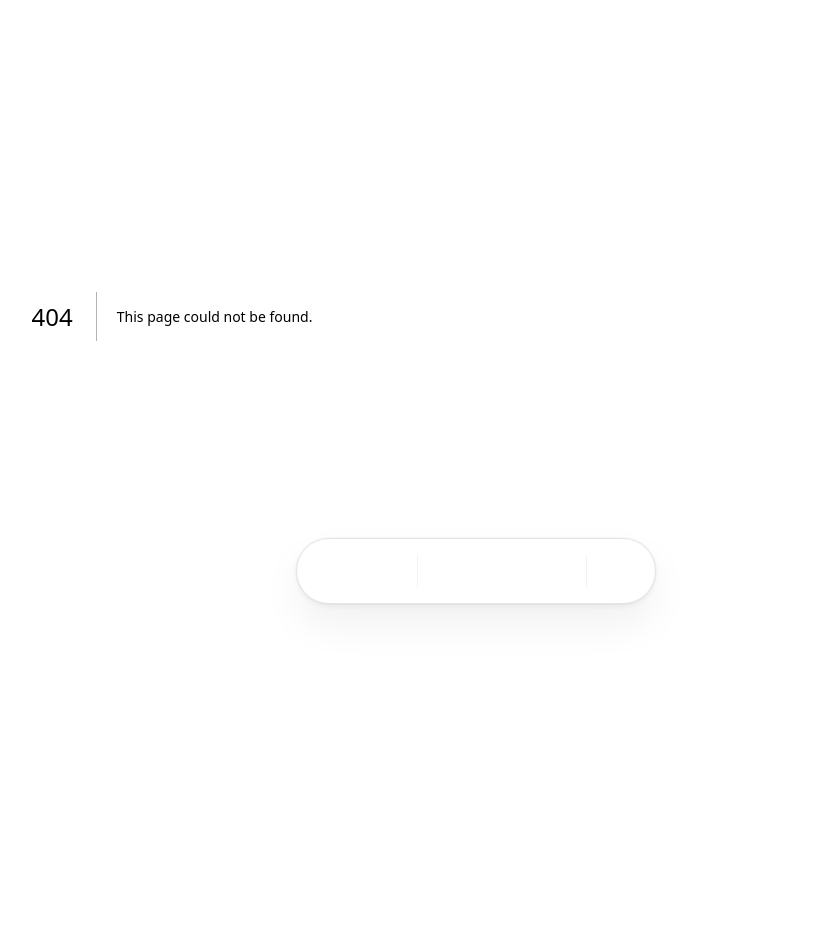
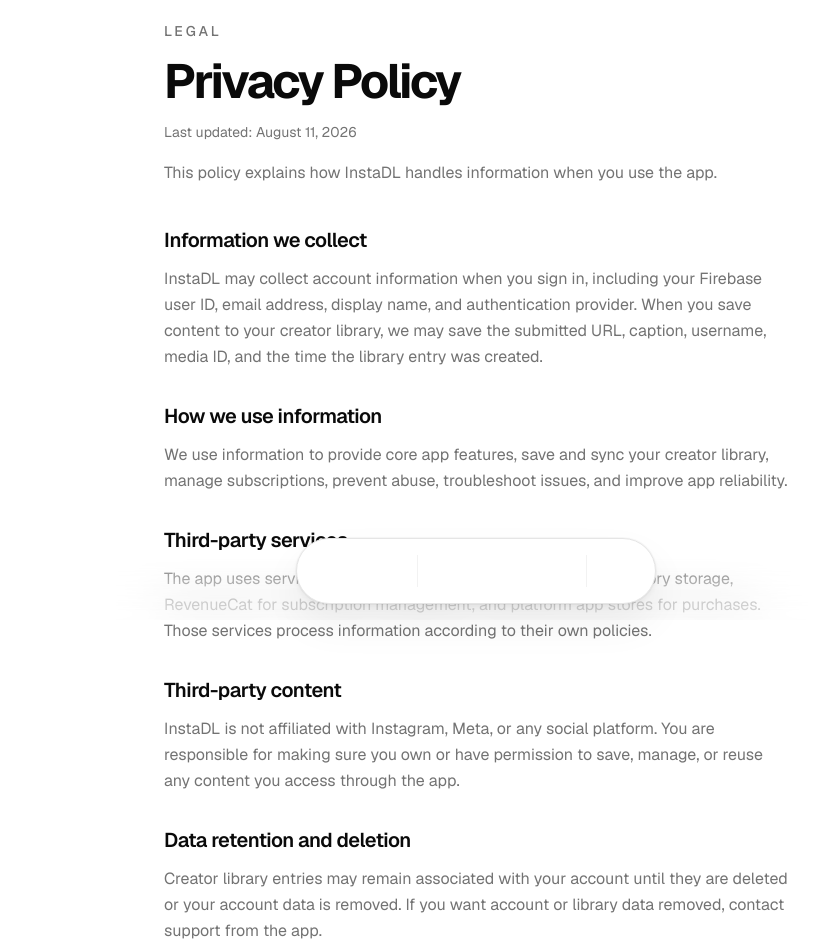
Before and after one commit to george-garzon/portfolio-next-js, a Next.js app in the folder ui/: page /apps/instadl/privacy in a window 1280 px wide. Before the commit this address had no page. Shown: the part 180-1132 px from the top of the page, without its empty margins (164-982 px from the left). Before the commit the page ends 992 px from the top, so only its background shows below. Built offline with nearby package versions, Linux system fonts and the light colour scheme; some icons are missing.

Commit message:
app privacy link

```diff
--- a/ui/app/apps/instadl/layout.tsx
+++ b/ui/app/apps/instadl/layout.tsx
@@ -9,6 +9,7 @@
                 </Link>
                 <div className="flex gap-4 text-sm text-muted-foreground">
                     <Link href="/apps/instadl/landing" className="hover:text-foreground">About</Link>
+                    <Link href="/apps/instadl/privacy" className="hover:text-foreground">Privacy</Link>
                     <Link href="/apps/instadl/support" className="hover:text-foreground">Support</Link>
                 </div>
             </nav>
--- /dev/null
+++ b/ui/app/apps/instadl/privacy/page.js
@@ -0,0 +1,69 @@
+const sections = [
+    {
+        title: "Information we collect",
+        body:
+            "InstaDL may collect account information when you sign in, including your Firebase user ID, email address, display name, and authentication provider. When you save content to your creator library, we may save the submitted URL, caption, username, media ID, and the time the library entry was created.",
+    },
+    {
+        title: "How we use information",
+        body:
+            "We use information to provide core app features, save and sync your creator library, manage subscriptions, prevent abuse, troubleshoot issues, and improve app reliability.",
+    },
+    {
+        title: "Third-party services",
+        body:
+            "The app uses services such as Firebase for authentication and history storage, RevenueCat for subscription management, and platform app stores for purchases. Those services process information according to their own policies.",
+    },
+    {
+        title: "Third-party content",
+        body:
+            "InstaDL is not affiliated with Instagram, Meta, or any social platform. You are responsible for making sure you own or have permission to save, manage, or reuse any content you access through the app.",
+    },
+    {
+        title: "Data retention and deletion",
+        body:
+            "Creator library entries may remain associated with your account until they are deleted or your account data is removed. If you want account or library data removed, contact support from the app.",
+    },
+    {
+        title: "Security",
+        body:
+            "We use Firebase and platform authentication systems to help protect account access. No system is perfectly secure, so avoid saving sensitive information in descriptions or URLs.",
+    },
+];
+
+export const metadata = {
+    title: "InstaDL Privacy Policy",
+    description: "Privacy Policy for the InstaDL app.",
+};
+
+export default function InstaDLPrivacyPage() {
+    return (
+        <article className="max-w-2xl space-y-10 pb-20">
+            <header className="space-y-4">
+                <p className="text-sm font-medium uppercase tracking-[0.2em] text-muted-foreground">
+                    Legal
+                </p>
+                <h1 className="text-4xl font-bold tracking-tighter sm:text-5xl">Privacy Policy</h1>
+                <p className="max-w-xl text-sm leading-relaxed text-muted-foreground">
+                    Last updated: August 11, 2026
+                </p>
+                <p className="max-w-xl text-base leading-relaxed text-muted-foreground">
+                    This policy explains how InstaDL handles information when you use the app.
+                </p>
+            </header>
+
+            <div className="space-y-8">
+                {sections.map((section) => (
+                    <section key={section.title} className="space-y-3">
+                        <h2 className="text-xl font-semibold tracking-tight">{section.title}</h2>
+                        <p className="leading-relaxed text-muted-foreground">{section.body}</p>
+                    </section>
+                ))}
+            </div>
+
+            <p className="border-t pt-6 text-sm leading-relaxed text-muted-foreground">
+                If you have questions about this policy, contact support from the app.
+            </p>
+        </article>
+    );
+}
```
